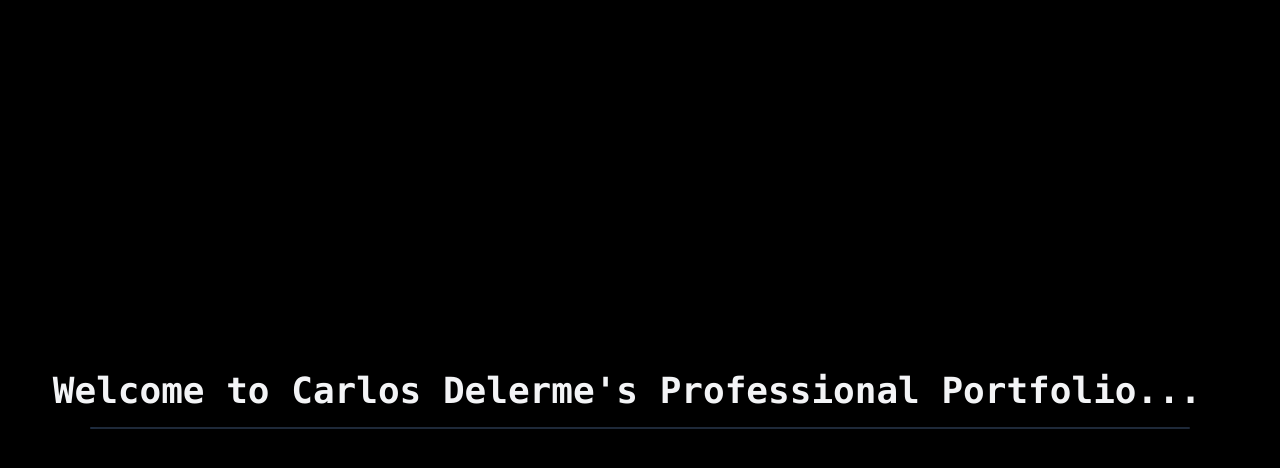
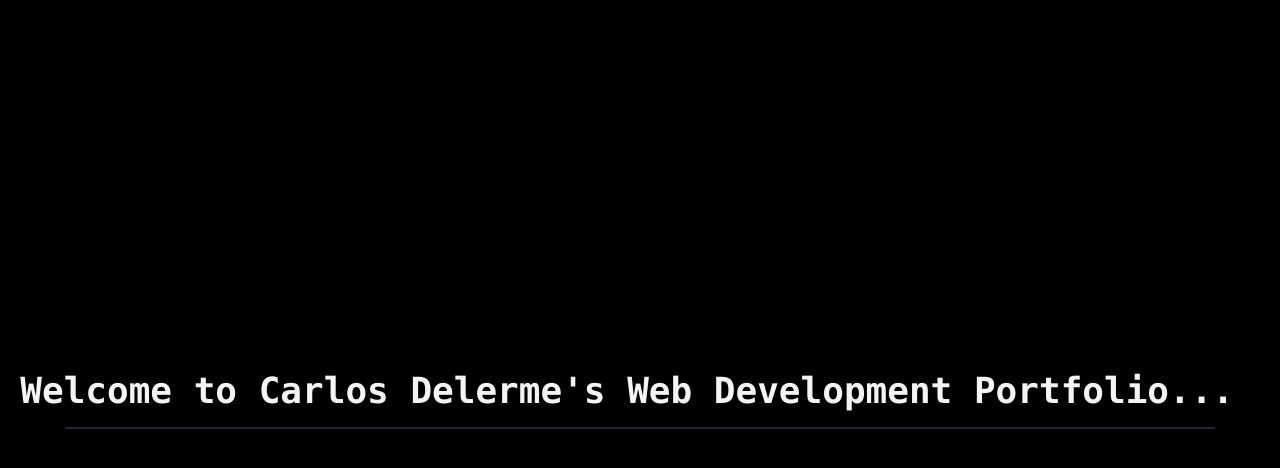
Before and after one commit to CDelerme2/vite-portfolio, a React (Vite) app: page / in a window 1280 px wide. Shown: the top 468 px of the page. Built offline with nearby package versions, Linux system fonts and the light colour scheme; no server answers.

Commit message:
commit tweaks via cmd line

```diff
--- a/src/components/LoadingScreen.jsx
+++ b/src/components/LoadingScreen.jsx
@@ -2,7 +2,8 @@ import React, { useState, useEffect } from "react";
 
 export const LoadingScreen = ({ onComplete }) => {
   const [message, setMessage] = useState("");
-  const welcomeText = "Welcome to Carlos Delerme's Professional Portfolio...";
+  const welcomeText =
+    "Welcome to Carlos Delerme's Web Development Portfolio...";
 
   useEffect(() => {
     let index = 0;
@@ -28,7 +29,7 @@ export const LoadingScreen = ({ onComplete }) => {
         <span className="animate-blink ml-1">|</span>
       </div>
 
-      <div className="w-[1100px] h-[2px] bg-gray-800 rounded relative overflow-hidden">
+      <div className="w-[1150px] h-[2px] bg-gray-800 rounded relative overflow-hidden">
         <div className="w-[40%] h-full bg-blue-500 shadow-[0_0_15px_#3b82f6] animate-loading-bar"></div>
       </div>
     </div>
```
